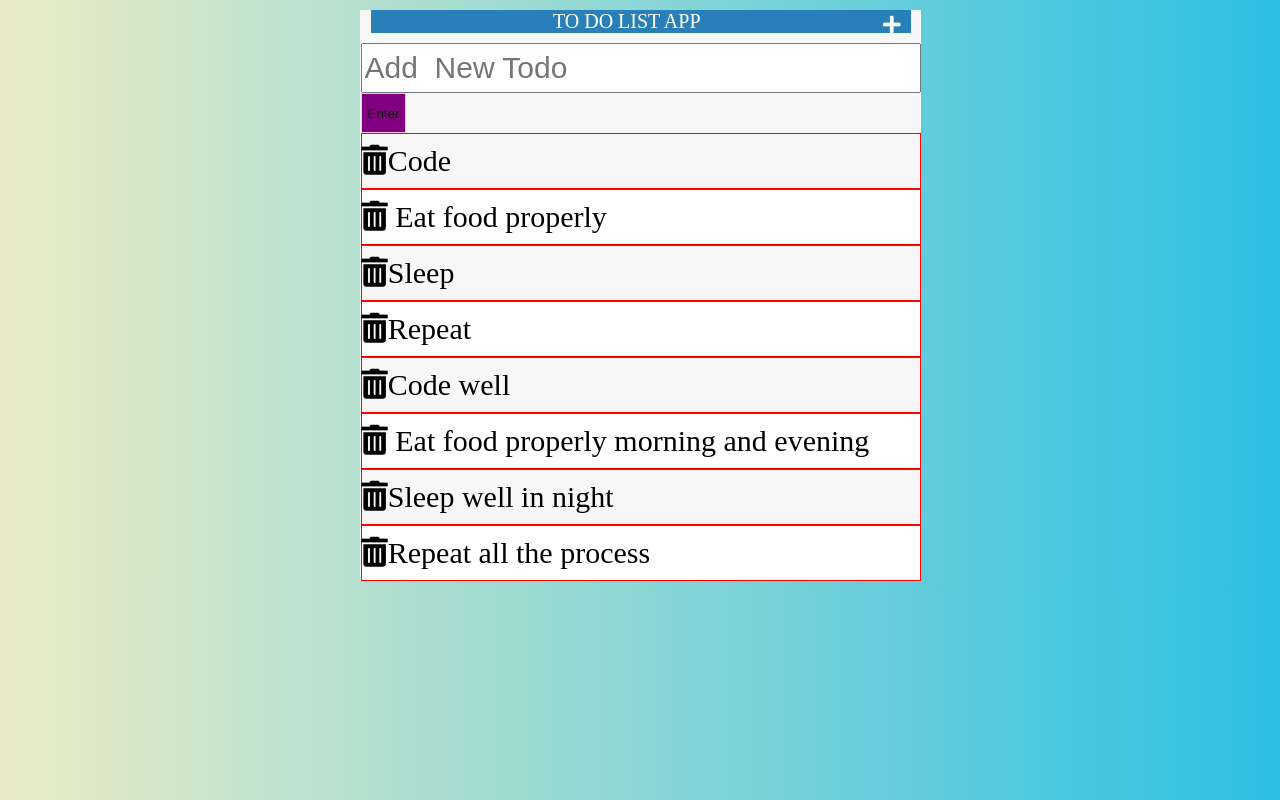
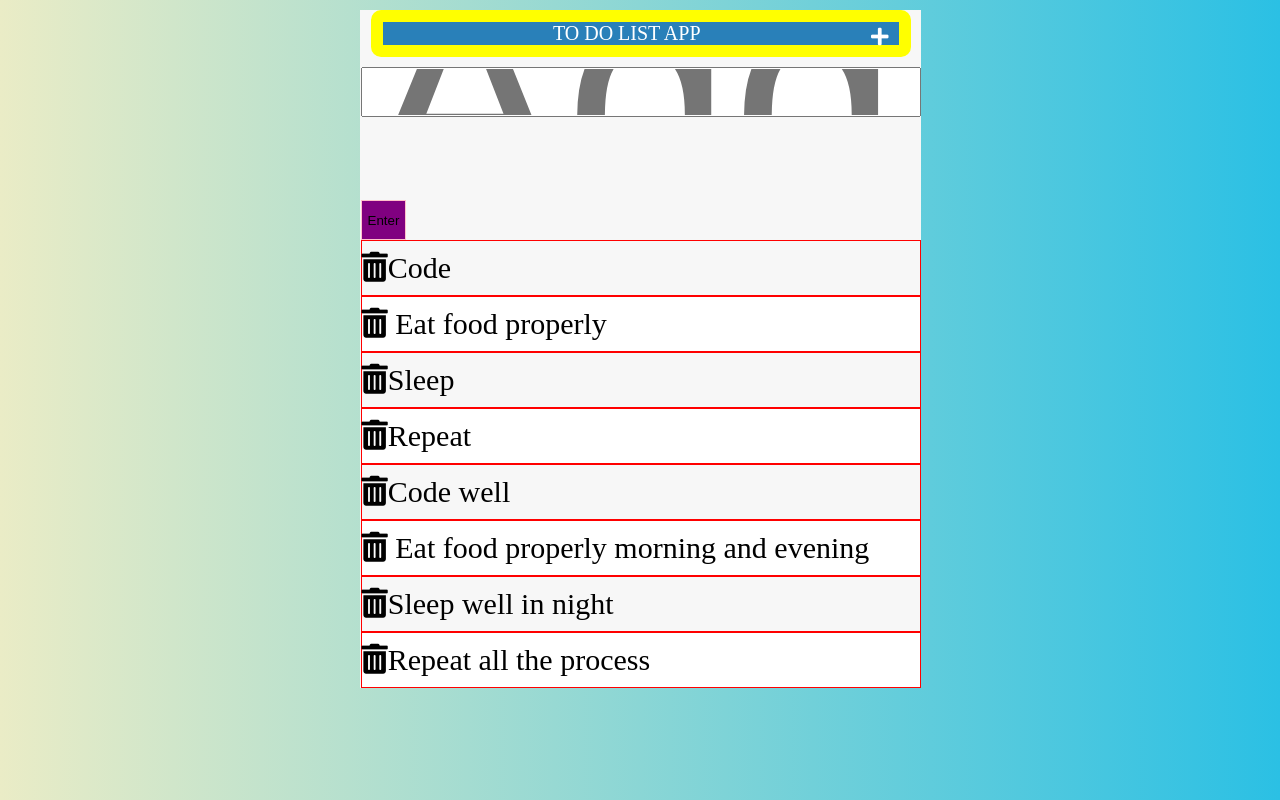
Before and after one commit to 7908837174/Todo-webapp, a plain HTML site: page index.html in a window 1280 px wide. Drawn offline with Linux system fonts and the light colour scheme.

Commit message:
Update tdla.css
made updates

```diff
--- a/tdla.css
+++ b/tdla.css
@@ -13,6 +13,8 @@ h1
   margin: 10px;
   text-align: center;
   font-size: 20px;
+  border:12px solid yellow;
+  border-radius:10px;
 }
 ol{
 list-style: none;
@@ -31,7 +33,7 @@ input{
   width:100%;
   height: 50px;
   box-sizing: border-box;
-  font-size: 30px;
+  font-size: 300px;
 }
 li:nth-child(2n)
 {
@@ -66,4 +68,5 @@ li:hover span
 {
   height:100px
   width:40px;
+  font-weight:10px
 }
```
